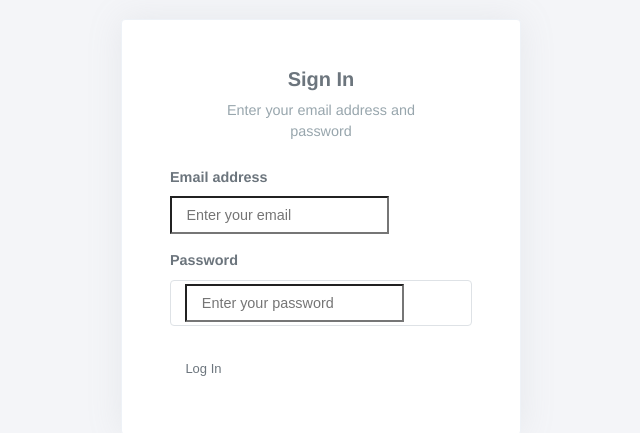
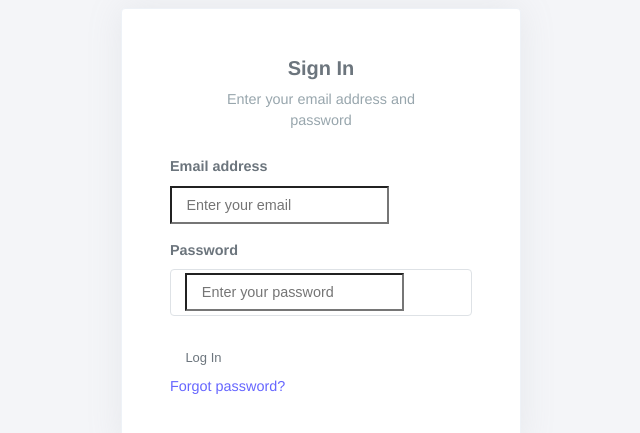
Before and after one commit to Tafadzwa611/kci-client, a React app: page /#/login in a window 1280 px wide. Shown: the part 161-594 px from the top of the page, without its empty margins (319-959 px from the left). Built offline with nearby package versions, Linux system fonts and the light colour scheme.

Commit message:
add forgot password

```diff
--- a/src/components/Login/NormalLogin.js
+++ b/src/components/Login/NormalLogin.js
@@ -16,7 +16,13 @@ function NormalLogin(props) {
                 <div>
                   <div className='form-group-login'>
                     <label>Email address</label>
-                    <input type='text' placeholder='Enter your email' className='form-control' value={props.email} onChange={e => props.setEmail(e.target.value)}/>
+                    <input
+                      type='text'
+                      placeholder='Enter your email'
+                      className='form-control'
+                      value={props.email}
+                      onChange={e => props.setEmail(e.target.value)}
+                    />
                     <div style={{fontSize: 12, color: 'red'}}>{props.errors.email}</div>
                   </div>
                   <div className='form-group-login mb-3-login'>
@@ -40,6 +46,7 @@ function NormalLogin(props) {
                     </button>
                   </div>
                 </div>
+                <a>Forgot password?</a>
               </form>
             </div>
           </div>
```
